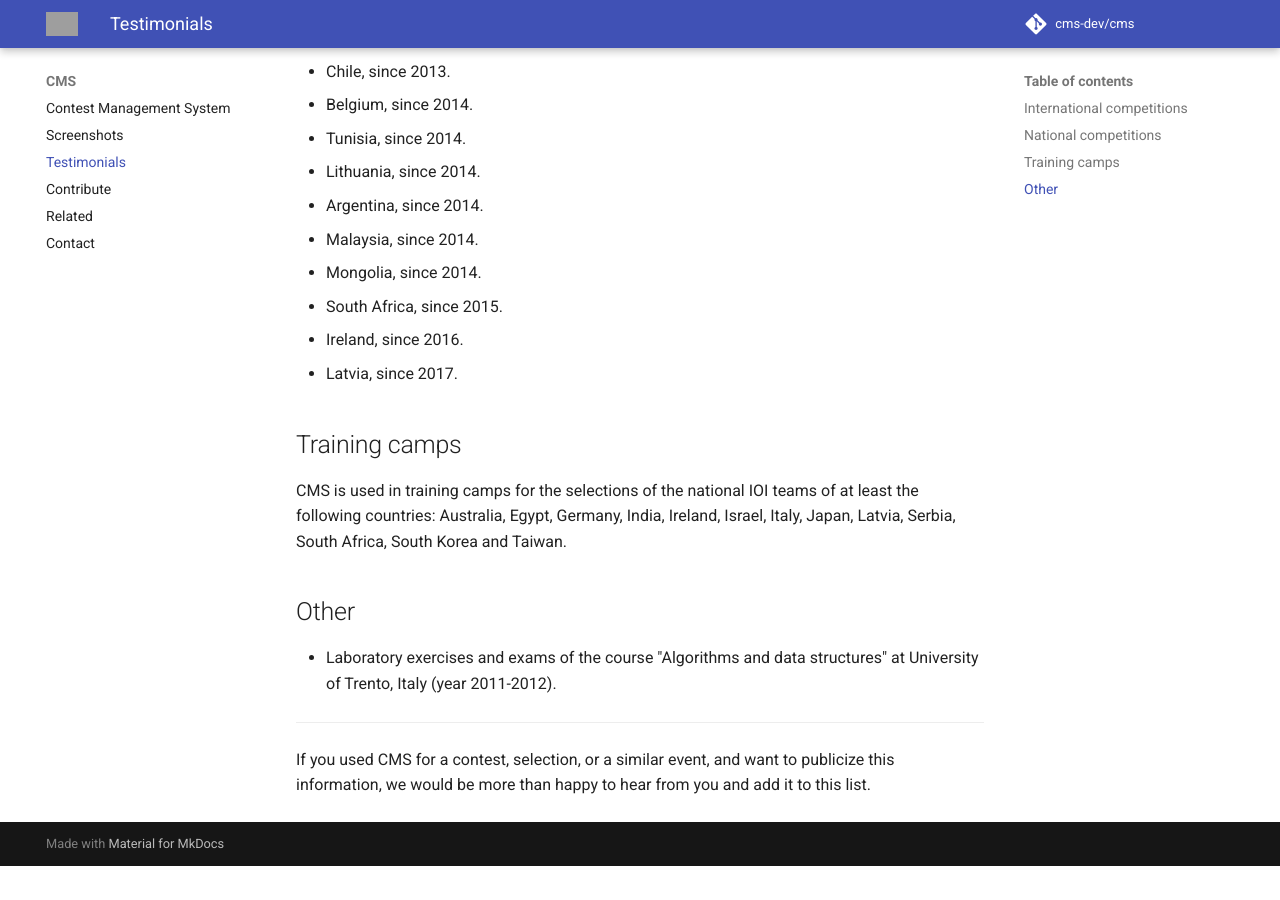
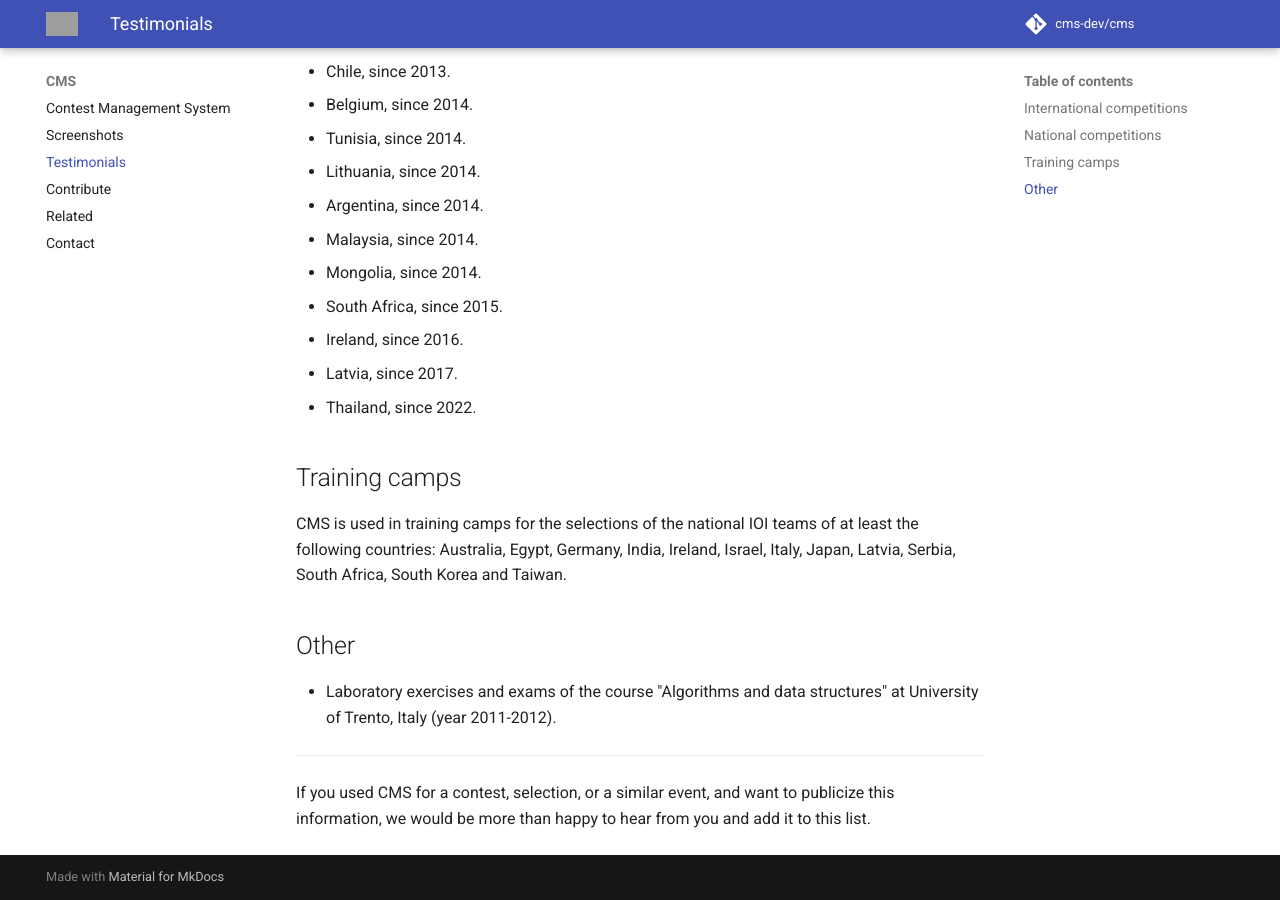
Before and after one commit to cms-dev/cms-dev.github.io, an MkDocs documentation site: the page built from docs/testimonials.md, in a window 1280 px wide and 900 px high, scrolled down 1322 px. Built offline with MkDocs 1.6.1 and Material for MkDocs 9.7.7, drawn with Linux system fonts in a browser that asks for light colours; comment, search, counter and statistics services are not loaded; before the commit the page ends 2188 px from its top, so only the background shows below that; grey boxes are pictures that could not be loaded.

Commit message:
Add Thailand to testimonials

```diff
--- a/docs/testimonials.md
+++ b/docs/testimonials.md
@@ -63,6 +63,7 @@ aware of at least the following ones:
 - South Africa, since 2015.
 - Ireland, since 2016.
 - Latvia, since 2017.
+- Thailand, since 2022.
 
 ## Training camps
 
```
